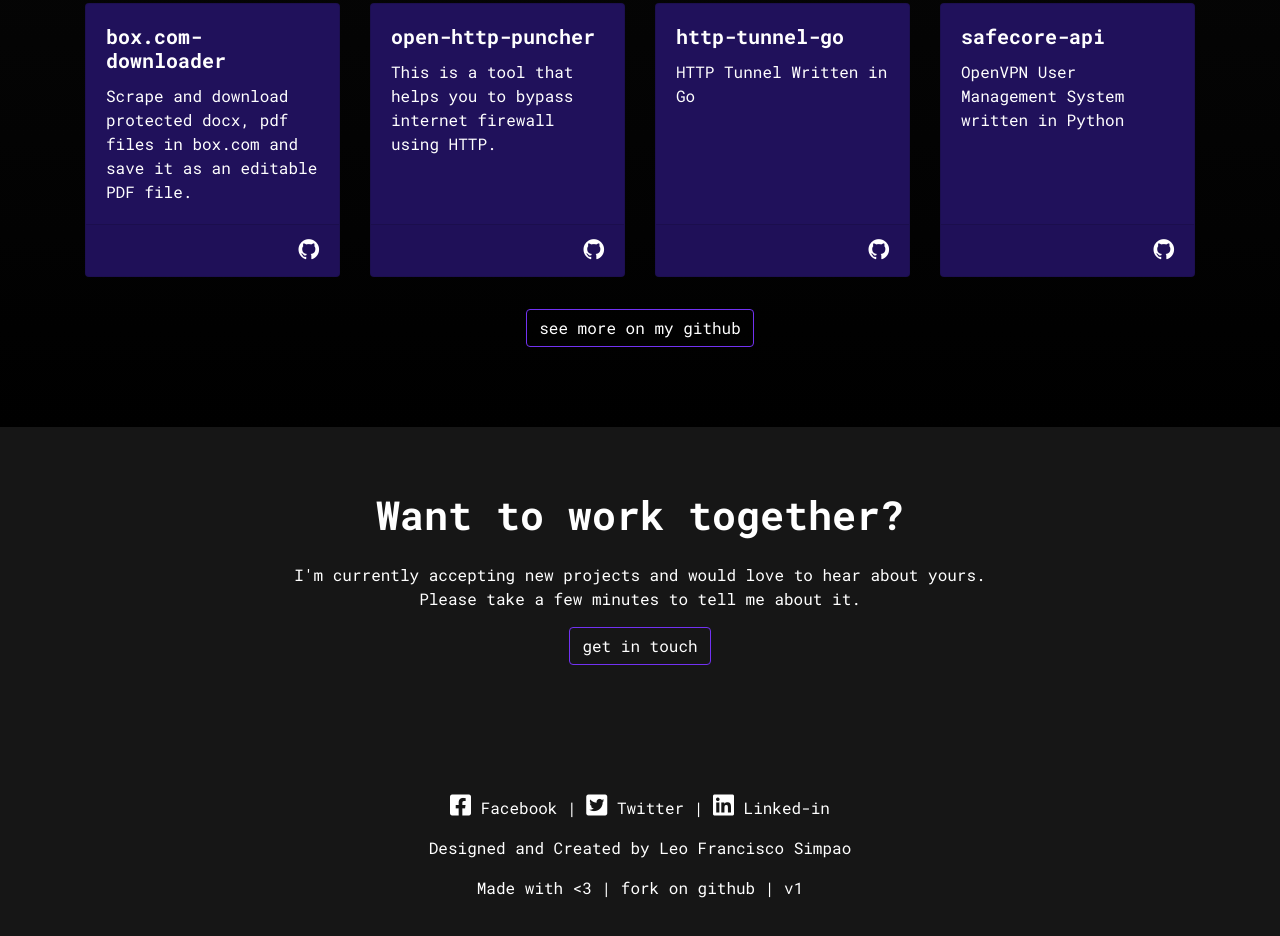
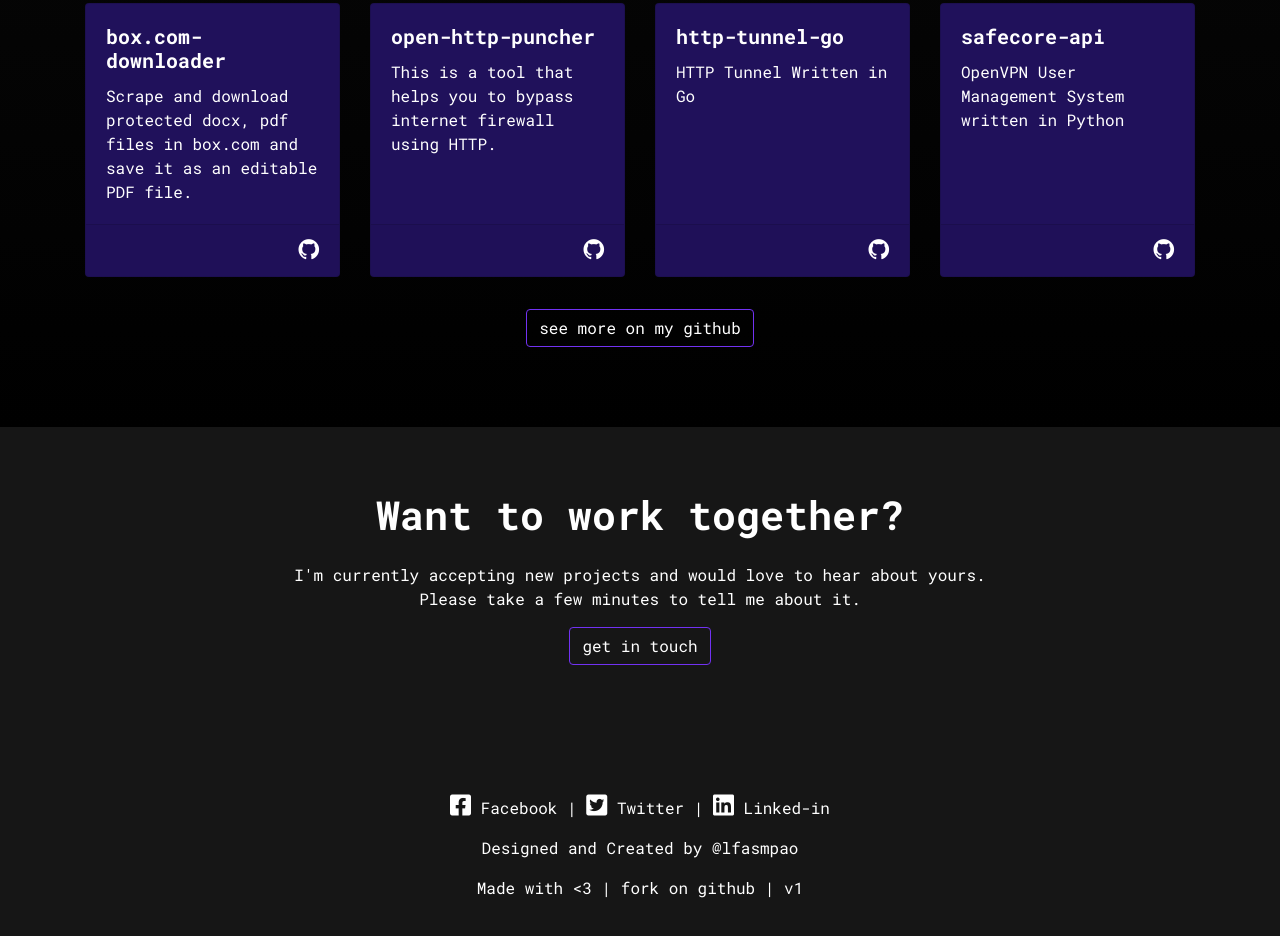
Before and after one commit to lfasmpao/lfasmpao.github.io, a plain HTML site: page index.html in a window 1280 px wide. Shown: the part 2772-3708 px from the top of the page. Drawn offline with nearby package versions, Linux system fonts and the light colour scheme; some packages are replaced by stand-ins of ours; no server answers; a script that the page names is missing.

Commit message:
Update index.html

```diff
--- a/index.html
+++ b/index.html
@@ -296,7 +296,7 @@
             </div>
             <div class="row">
                 <div class="col-md-12 text-center">
-                    <p>Designed and Created by Leo Francisco Simpao</p>
+                    <p>Designed and Created by @lfasmpao</p>
                 </div>
             </div>
             <div class="row">
```
